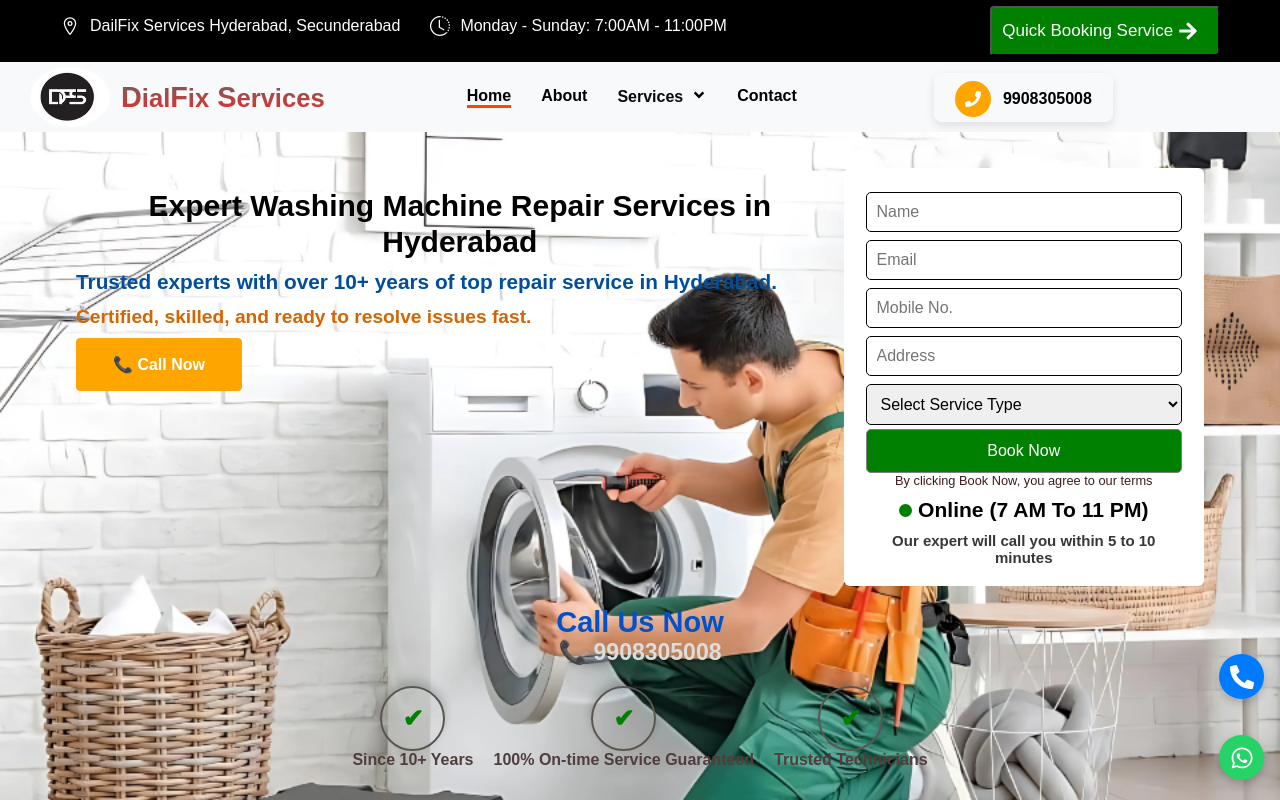
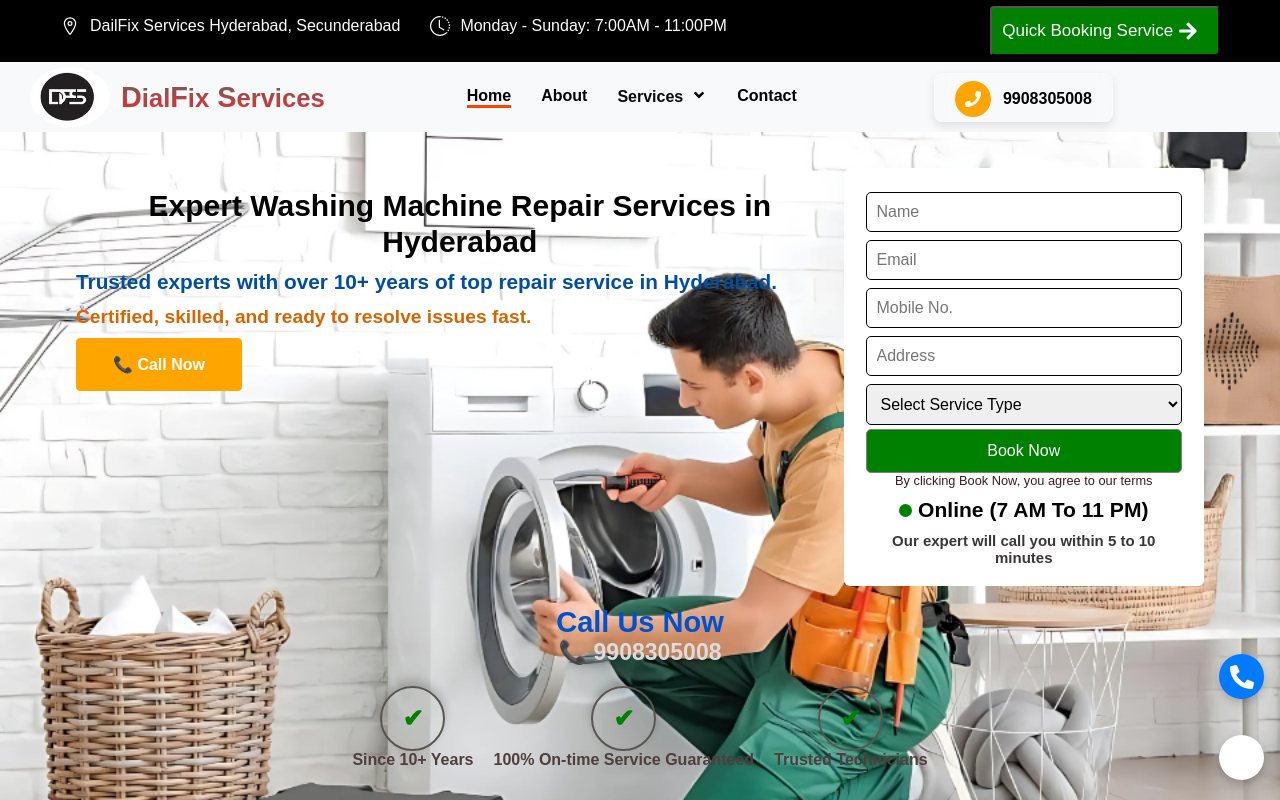
Before and after one commit to srinivas-Reddy-devireddy/DailFix-Service, a React (Create React App) app: page / in a window 1280 px wide. Shown: the top 800 px of the page. Built offline with nearby package versions, Linux system fonts and the light colour scheme.

Commit message:
Update App.css
commenting whatsapp feature

```diff
--- a/src/App.css
+++ b/src/App.css
@@ -91,12 +91,12 @@
     transform: scale(0.6);
   }
 }
-.icon-button.whatsapp {
-  background-color: #25D366; /* WhatsApp Green */
-  animation: heartbeat 3s ease-in-out infinite;
-  animation: heartbeat 1.5s ease-in-out infinite;
-  transition: transform 0.2s;
-}
+/* .icon-button.whatsapp { */
+/*   background-color: #25D366; /* WhatsApp Green */ */
+/*   animation: heartbeat 3s ease-in-out infinite; */
+/*   animation: heartbeat 1.5s ease-in-out infinite; */
+/*   transition: transform 0.2s; */
+/* } */
 
 .icon-button:hover {
   transform: scale(1.1);
```
